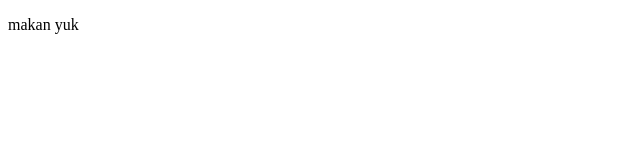
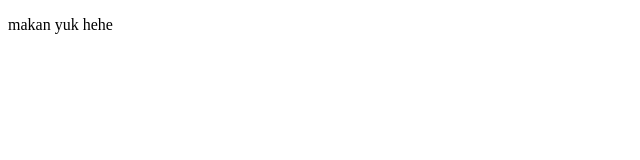
Before and after one commit to imronmaulana14/belajarhtml, a plain HTML site: page index.html in a window 1280 px wide. Shown: the full height of the page, 0-640 px from the left. Drawn offline with Linux system fonts and the light colour scheme.

Commit message:
Pesan commit

```diff
--- a/index.html
+++ b/index.html
@@ -7,7 +7,7 @@
 </head>
 <body>
     <div>
-        <p>makan yuk</p>
+        <p>makan yuk hehe</p>
     </div>
 </body>
 </html>
```
